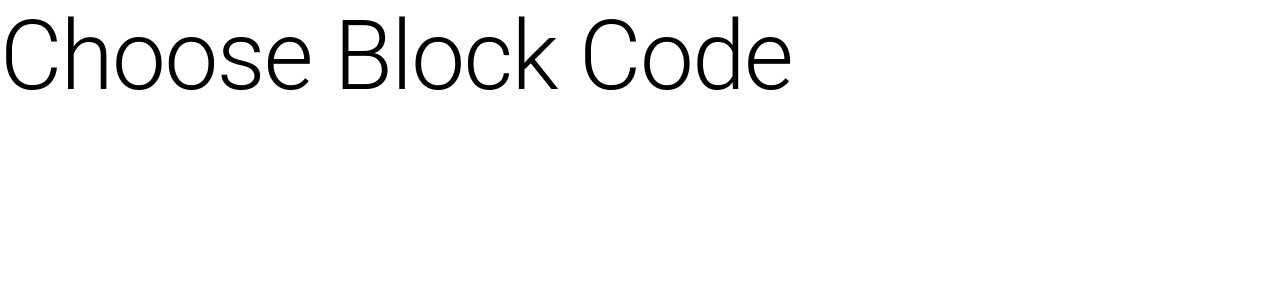
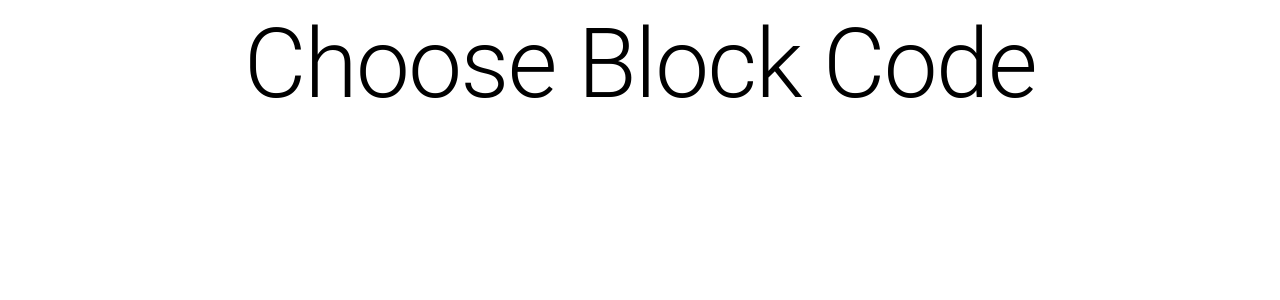
Before and after one commit to Hiladolev/online-coding, a React (Create React App) app in the folder client/: page / in a window 1280 px wide. Shown: the top 300 px of the page. Built offline with nearby package versions, Linux system fonts and the light colour scheme.

Commit message:
replaced default declarations with text align to all elements

```diff
--- a/client/src/index.css
+++ b/client/src/index.css
@@ -1,13 +1,3 @@
-body {
-  margin: 0;
-  font-family: -apple-system, BlinkMacSystemFont, 'Segoe UI', 'Roboto', 'Oxygen',
-    'Ubuntu', 'Cantarell', 'Fira Sans', 'Droid Sans', 'Helvetica Neue',
-    sans-serif;
-  -webkit-font-smoothing: antialiased;
-  -moz-osx-font-smoothing: grayscale;
+* {
+  text-align: center;
 }
-
-code {
-  font-family: source-code-pro, Menlo, Monaco, Consolas, 'Courier New',
-    monospace;
-}
```
